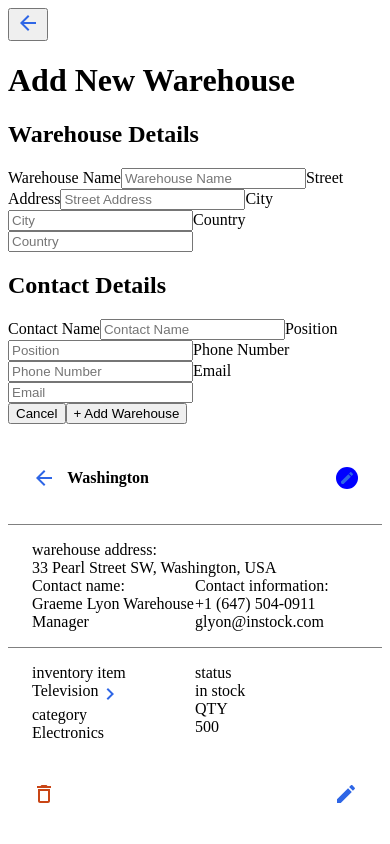
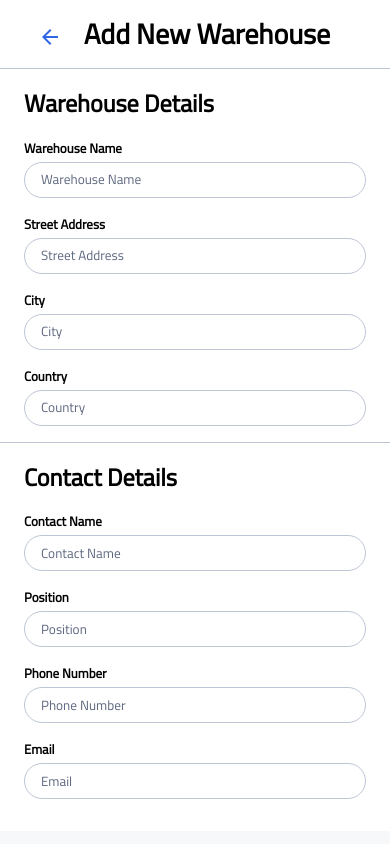
Before and after one commit to emwong101/armstrong-instock, a React (Create React App) app: page / in a window 390 px wide. Shown: the top 844 px of the page. Built offline with nearby package versions, Linux system fonts and the light colour scheme.

Commit message:
finished warehouse form styling for all breakpoints

```diff
--- a/src/App.js
+++ b/src/App.js
@@ -1,4 +1,5 @@
 import "./App.css";
+import "./styles/global.scss";
 import AddWarehouse from "./components/sections/addWarehouse/addWarehouse";
 import { WarehouseDetailsComponent } from "./components/sections/Warehouse-Details/WarehouseDetailsComponent";
 
--- a/src/components/atoms/warehouseForms/warehouseForms.js
+++ b/src/components/atoms/warehouseForms/warehouseForms.js
@@ -1,18 +1,19 @@
 import React from "react";
 import backArrow from "../../../assets/Icons/arrow_back-24px.svg";
+import "../warehouseForms/warehouseForms.scss";
 
 function WarehouseForms({ title, handleSubmit }) {
   return (
     <>
       <div className="warehouseForm__heading">
-        <button>
+        <button className="warehouseForm__back">
           <img src={backArrow} alt="back-arrow" />
         </button>
-        <h1>{title}</h1>
+        <h1 className="warehouseForm__title">{title}</h1>
       </div>
       <form className="warehouseForm__form" onSubmit={handleSubmit}>
         <div className="warehouse">
-          <h2>Warehouse Details</h2>
+          <h2 className="warehouseForm__subheading">Warehouse Details</h2>
           <label htmlFor="warehouseName" className="warehouseForm__label">
             Warehouse Name
           </label>
@@ -40,7 +41,9 @@ function WarehouseForms({ title, handleSubmit }) {
             type="text"
             placeholder="City"
           ></input>
-          <label htmlFor="warehouseCountry">Country</label>
+          <label htmlFor="warehouseCountry" className="warehouseForm__label">
+            Country
+          </label>
           <input
             id="warehouseCountry"
             className="warehouseForm__input"
@@ -49,7 +52,7 @@ function WarehouseForms({ title, handleSubmit }) {
           ></input>
         </div>
         <div className="contact">
-          <h2>Contact Details</h2>
+          <h2 className="warehouseForm__subheading">Contact Details</h2>
           <label htmlFor="contactName" className="warehouseForm__label">
             Contact Name
           </label>
@@ -87,8 +90,18 @@ function WarehouseForms({ title, handleSubmit }) {
             placeholder="Email"
           ></input>
         </div>
-        <input type="button" value="Cancel"></input>
-        <input type="submit" value="+ Add Warehouse"></input>
+        <div className="warehouseForm__buttons">
+          <input
+            type="button"
+            value="Cancel"
+            className="warehouseForm__cancel button"
+          ></input>
+          <input
+            type="submit"
+            value="+ Add Warehouse"
+            className="warehouseForm__submit button"
+          ></input>
+        </div>
       </form>
     </>
   );
--- a/src/components/atoms/warehouseForms/warehouseForms.scss
+++ b/src/components/atoms/warehouseForms/warehouseForms.scss
@@ -0,0 +1,180 @@
+@use "../../../styles/partials/breakpoints" as breakpoints;
+@use "../../../styles//partials/colors" as colors;
+@use "../../../styles/partials/fonts" as fonts;
+
+.button {
+  height: 2.25rem;
+  padding: 0 1rem;
+  border-radius: 20px;
+  width: 100%;
+  font-family: "Titillium-Web";
+  font-weight: 600;
+  line-height: 20px;
+  font-style: normal;
+  font-size: 0.8rem;
+}
+
+.warehouseForm {
+  &__heading {
+    display: flex;
+    border-bottom: 1px solid colors.$Secondary-light;
+    padding: 1rem;
+    align-items: center;
+    justify-content: center;
+  }
+
+  &__back {
+    outline: none;
+    border: none;
+    background: none;
+    padding: 0;
+    padding-top: 0.5rem;
+    flex-grow: 1;
+  }
+
+  &__title {
+    font-size: 1.75rem;
+    margin: 0;
+    line-height: 36px;
+    flex-grow: 1;
+  }
+
+  &__form {
+    display: flex;
+    flex-direction: column;
+  }
+
+  &__label {
+    font-weight: 600;
+    font-size: 0.815rem;
+    padding-bottom: 0.25rem;
+    line-height: 1.25rem;
+  }
+
+  &__input {
+    border-radius: 20px;
+    border: 1px solid colors.$Secondary-light;
+    height: 2.25rem;
+    padding: 0 1rem;
+    margin-bottom: 1rem;
+
+    &::placeholder {
+      color: colors.$Secondary-dark;
+      font-family: "Titillium-Web";
+    }
+  }
+
+  &__buttons {
+    padding: 1rem 1.5rem;
+    display: flex;
+    justify-content: space-evenly;
+    background-color: colors.$Background-light;
+    margin-top: 1rem;
+  }
+
+  &__cancel {
+    margin-right: 1rem;
+    border: 1px solid colors.$Secondary-light;
+    background-color: colors.$Primary-light;
+    color: colors.$Secondary-dark;
+
+    &:hover {
+      border-color: colors.$Primary-medium;
+      color: colors.$Primary-medium;
+    }
+  }
+
+  &__submit {
+    background-color: colors.$Primary-medium;
+    color: colors.$Primary-light;
+    border: none;
+
+    &:hover {
+      background-color: colors.$Background-dark;
+    }
+  }
+}
+
+.warehouse {
+  display: flex;
+  flex-direction: column;
+  border-bottom: 1px solid colors.$Secondary-light;
+  padding: 0 1.5rem;
+}
+
+.contact {
+  display: flex;
+  flex-direction: column;
+  padding: 0 1.5rem;
+}
+
+@include breakpoints.tablet {
+  .button {
+    width: fit-content;
+  }
+
+  .warehouseForm {
+    &__heading {
+      padding-top: 2rem;
+      padding-bottom: 1.25rem;
+      justify-content: flex-start;
+    }
+
+    &__subheading {
+      margin-top: 0;
+      padding-bottom: 1rem;
+      font-size: 1.5rem;
+      line-height: 2rem;
+    }
+
+    &__title {
+      flex-grow: 0;
+      padding: 0 0.8rem;
+      font-size: 2rem;
+      line-height: 40px;
+    }
+
+    &__back {
+      flex-grow: 0;
+      padding-left: 2.25rem;
+    }
+
+    &__form {
+      flex-direction: row;
+      flex-wrap: wrap;
+      padding-top: 1.5rem;
+    }
+
+    &__label {
+      font-size: 0.875rem;
+    }
+
+    &__input {
+      margin-bottom: 1.5rem;
+      height: 38px;
+      font-size: 0.875rem;
+
+      &:last-of-type {
+        margin-bottom: 0;
+      }
+    }
+
+    &__buttons {
+      width: 100%;
+      justify-content: flex-end;
+      margin-top: 2rem;
+    }
+  }
+
+  .warehouse {
+    flex-grow: 1;
+    border-bottom: none;
+    border-right: 1px solid colors.$Secondary-light;
+    padding: 0 2rem;
+  }
+
+  .contact {
+    flex-grow: 1;
+    padding: 0 2rem;
+  }
+}
```
